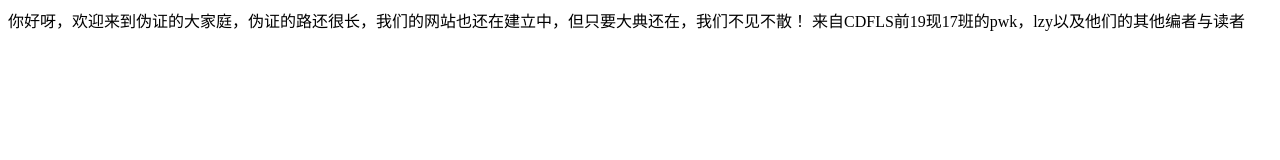
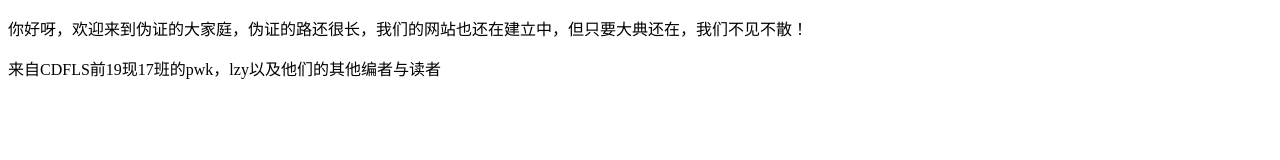
Before and after one commit to weizhengcom/weizhengcom.github.io, a plain HTML site: page index.html in a window 1280 px wide. Drawn offline with Linux system fonts and the light colour scheme.

Commit message:
Update index.html

```diff
--- a/index.html
+++ b/index.html
@@ -4,7 +4,7 @@
     <title>伪证！</title>
 <head>
 <body>
-你好呀，欢迎来到伪证的大家庭，伪证的路还很长，我们的网站也还在建立中，但只要大典还在，我们不见不散！
-    来自CDFLS前19现17班的pwk，lzy以及他们的其他编者与读者
+    <p> 你好呀，欢迎来到伪证的大家庭，伪证的路还很长，我们的网站也还在建立中，但只要大典还在，我们不见不散！  </p>
+    <p> 来自CDFLS前19现17班的pwk，lzy以及他们的其他编者与读者 </p>
   </body>
   </html>
```
